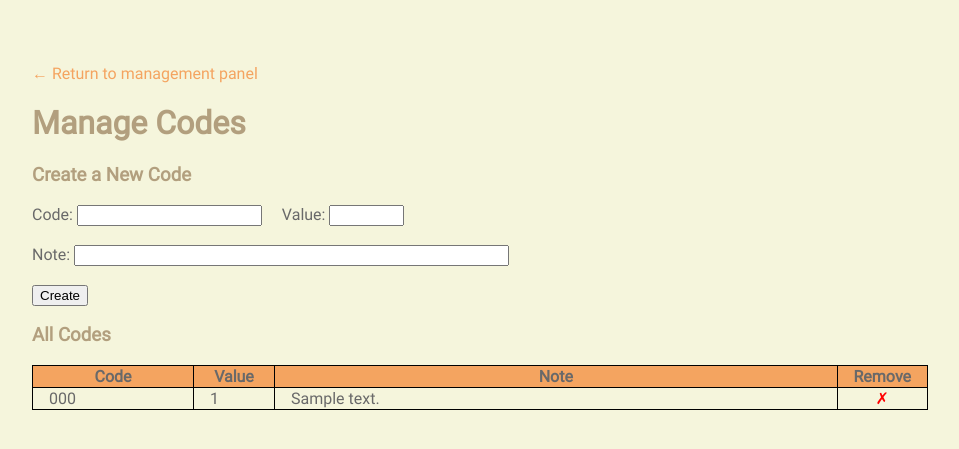
After one commit to shawnduong/badger-poc, a Flask app: page /admin/codes in a window 1280 px wide. The commit adds this page. Shown: the top 449 px of the page, without its empty margins (160-1119 px from the left). Run offline with Flask 2, Linux system fonts and the light colour scheme; a user stored in the database is signed in; tables that the repository leaves empty hold one stand-in row (values such as "Sample post").

Commit message:
Implemented code creation and deletion.

```diff
--- a/src/web/api.py
+++ b/src/web/api.py
@@ -1,3 +1,4 @@
 from apis.announcement import *
+from apis.codes import *
 from apis.event import *
 from apis.user import *
--- /dev/null
+++ b/src/web/apis/codes.py
@@ -0,0 +1,52 @@
+from app import *
+
+@app.route("/api/code/create", methods=["POST"])
+@login_required
+def api_code_create():
+
+	# Admin only.
+	if current_user.acctType != 1:
+		return {"Response": "401 Unauthorized"}, 401
+
+	try:
+		code = request.form["code"]
+		value = int(request.form["value"])
+		note = request.form["note"]
+		c = Code(code, value, note)
+		db.session.add(c)
+		db.session.commit()
+		return {"Response": "200 OK"}, 200
+	except:
+		return {"Response": "400 Bad Request"}, 400
+
+@app.route("/api/code/list", methods=["GET"])
+@login_required
+def api_code_list():
+
+	# Admin only.
+	if current_user.acctType != 1:
+		return {"Response": "401 Unauthorized"}, 401
+
+	try:
+		codes = Code.query.all()
+		response = [{"id": c.id, "code": c.code, "value": c.value, "note": c.note}
+			for c in codes]
+		return {"Response": "200 OK", "Codes": response}, 200
+	except:
+		return {"Response": "500 Internal Server Error"}, 500
+
+@app.route("/api/code/delete/<id>", methods=["POST"])
+@login_required
+def api_code_delete(id):
+
+	# Admin only.
+	if current_user.acctType != 1:
+		return {"Response": "401 Unauthorized"}, 401
+
+	try:
+		id = int(id)
+		code = Code.query.filter_by(id=id).delete()
+		db.session.commit()
+		return {"Response": "200 OK"}, 200
+	except:
+		return {"Response": "500 Internal Server Error"}, 500
--- a/src/web/apis/user.py
+++ b/src/web/apis/user.py
@@ -78,7 +78,11 @@ def api_user_info():
 	try:
 		return {
 			"Response": "200 OK",
-			"User": {"name": current_user.name, "email": current_user.email}
+			"User": {
+				"name": current_user.name,
+				"email": current_user.email,
+				"points": current_user.points,
+			}
 		}, 200
 	except:
 		return {"Response": "500 Internal Server Error"}, 500
--- a/src/web/routes.py
+++ b/src/web/routes.py
@@ -162,6 +162,15 @@ def admin_events_edit(id):
 		description=e.description
 	)
 
+@app.route("/admin/codes", methods=["GET"])
+@login_required
+def admin_codes():
+
+	# Admin only.
+	if current_user.acctType != 1:
+		return redirect(url_for("index"))
+	return render_template("admin/codes.html")
+
 @app.route("/admin/users", methods=["GET"])
 @login_required
 def admin_users():
--- /dev/null
+++ b/src/web/static/js/manage-codes.js
@@ -0,0 +1,76 @@
+let lastUpdate = null;
+
+/* Update the table. */
+function update()
+{
+	$.getJSON("/api/code/list", function (data)
+	{
+		let dataStr = JSON.stringify(data.Codes);
+
+		if (lastUpdate != dataStr)
+		{
+			lastUpdate = dataStr;
+
+			$("#codes-table-data").empty();
+			$("#codes-table-data:last-child").append(
+				"<tr class='table-header'>"+
+					"<th style='width: 8em'>Code</th>"+
+					"<th style='width: 3em'>Value</th>"+
+					"<th>Note</th>"+
+					"<th style='width: 3em'>Remove</th>"+
+				"</tr>"
+			);
+
+			for (let i = 0; i < data.Codes.length; i++)
+			{
+				$("#codes-table-data:last-child").append(
+					"<tr>"+
+						"<td>"+data.Codes[i].code+"</td>"+
+						"<td>"+data.Codes[i].value+"</td>"+
+						"<td>"+data.Codes[i].note+"</td>"+
+						"<td class='delete' id='"+data.Codes[i].id+"'></td>"+
+					"</tr>"
+				);
+			}
+		}
+
+		setTimeout(update, 1000);
+	});
+}
+
+$(document).ready(function() { update(); });
+
+/* Make a code. */
+$("#code-create-form").submit(function()
+{
+	$.ajax({
+		type: "POST",
+		url: "/api/code/create",
+		data: {"code": $("#code").val(), "value": $("#value").val(), "note": $("#note").val()},
+		success: function()
+		{
+			$("#form-response").html("<span style='color: green;'>Code "+$("#code").val()+" created.</span>")
+			$("#code").val("");
+			$("#value").val("");
+			$("#note").val("");
+		},
+		error: function()
+		{
+			$("#form-response").html("<span style='color: red;'>Action failed.</span>")
+		}
+	});
+
+	return false;
+});
+
+/* Confirmation dialogue for deleting a code. */
+$(document).on("click", ".delete", function()
+{
+	let text = $(this)[0].previousElementSibling.previousElementSibling.previousElementSibling.innerHTML;
+	if (!confirm("Are you sure you want to delete "+text+"?"))  return;
+
+	$.ajax({
+		type: "POST",
+		url: "/api/code/delete/"+$(this)[0].id,
+	});
+});
--- a/src/web/static/js/manage-users.js
+++ b/src/web/static/js/manage-users.js
@@ -10,7 +10,6 @@ function update()
 		if (lastUpdate != dataStr)
 		{
 			lastUpdate = dataStr;
-			console.log("Updating");
 
 			$("#user-table-data").empty();
 			$("#user-table-data:last-child").append(
--- a/src/web/templates/admin/admin.html
+++ b/src/web/templates/admin/admin.html
@@ -17,6 +17,7 @@
 			<li><a href="/admin/change-password">Change Password</a></li>
 			<li><a href="/admin/announcements/manage">Manage Announcements</a></li>
 			<li><a href="/admin/events/manage">Manage Events</a></li>
+			<li><a href="/admin/codes">Manage Codes</a></li>
 			<li>Manage Badgers</li>
 			<li><a href="/admin/users">Manage Users</a></li>
 		</ul>
--- /dev/null
+++ b/src/web/templates/admin/codes.html
@@ -0,0 +1,39 @@
+<!DOCTYPE html>
+<html>
+
+<head>
+	<title>Manage Codes</title>
+	<link rel="stylesheet" type="text/css" href="/static/css/style.css">
+	<link rel="shortcut icon" type="image/png" href="/static/png/favicon.png">
+</head>
+
+<body>
+
+	<script src="/static/js/jquery-3.6.0.min.js" defer></script>
+	<script src="/static/js/manage-codes.js" defer></script>
+
+	<a class="nodecor" href="/admin">&#8592; Return to management panel</a>
+	<h1>Manage Codes</h1>
+
+	<div id="create-code">
+		<h3>Create a New Code</h3>
+		<form id="code-create-form">
+			<label for="code">Code:</label>
+			<input type="text" id="code" name="code">
+			<label for="value" style="margin-left: 1em">Value:</label>
+			<input type="number" id="value" name="value" style="width: 5em"><br><br>
+			<label for="note">Note:</label>
+			<input type="text" id="note" name="note" style="width: 32em"><br><br>
+			<input type="submit" value="Create">
+			<span id="form-response" style="padding-left: 1em"></span>
+		</form>
+	</div>
+
+	<div id="codes-table">
+		<h3>All Codes</h3>
+		<table id="codes-table-data" style="width: 100%"></table>
+	</div>
+
+</body>
+
+</html>
--- a/src/web/templates/app.html
+++ b/src/web/templates/app.html
@@ -74,6 +74,11 @@
 	<div id="badge-info">
 		<h3>Badge Info</h3>
 		<p>You have <span id="points">0</span> points.</p>
+		<b>Enter a Secret Code</b>
+		<form id="code-submit-form">
+			<input type="text" id="code" name="code" style="margin-right: 1em">
+			<input type="submit" value="Submit">
+		</form>
 	</div>
 
 	<div id="rewards">
```
Also changed, not shown: src/web/models.py (+18 -1 lines), src/web/static/js/app.js (+13 -4 lines).
